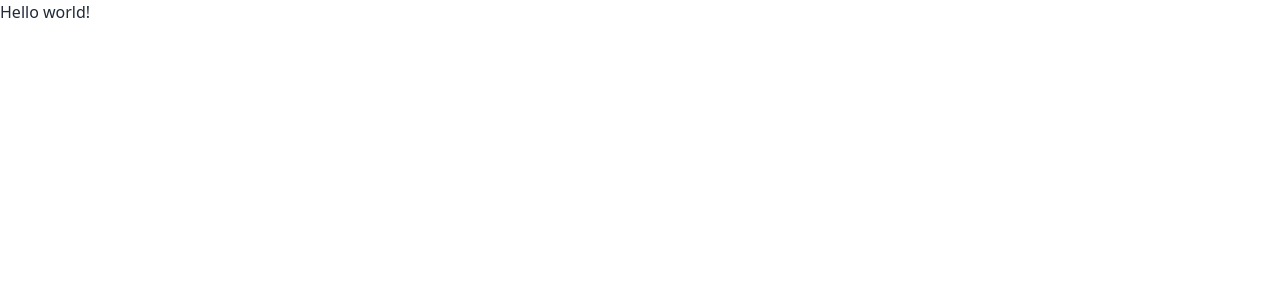
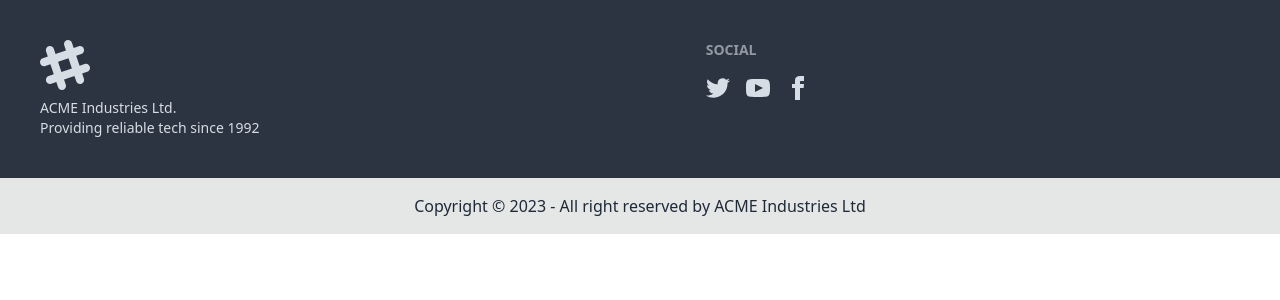
Before and after one commit to Idba1/bistro-boss, a React (Vite) app: page / in a window 1280 px wide. Shown: the top 300 px of the page. Built offline with nearby package versions, Linux system fonts and the light colour scheme.

Commit message:
add footer

```diff
--- /dev/null
+++ b/src/Main/Main.jsx
@@ -0,0 +1,28 @@
+
+const Footer = () => {
+    return (
+        <footer>
+            <div className="footer p-10 bg-neutral text-neutral-content">
+                <div>
+                    <svg width="50" height="50" viewBox="0 0 24 24" xmlns="http://www.w3.org/2000/svg" fillRule="evenodd" clipRule="evenodd" className="fill-current"><path d="M22.672 15.226l-2.432.811.841 2.515c.33 1.019-.209 2.127-1.23 2.456-1.15.325-2.148-.321-2.463-1.226l-.84-2.518-5.013 1.677.84 2.517c.391 1.203-.434 2.542-1.831 2.542-.88 0-1.601-.564-1.86-1.314l-.842-2.516-2.431.809c-1.135.328-2.145-.317-2.463-1.229-.329-1.018.211-2.127 1.231-2.456l2.432-.809-1.621-4.823-2.432.808c-1.355.384-2.558-.59-2.558-1.839 0-.817.509-1.582 1.327-1.846l2.433-.809-.842-2.515c-.33-1.02.211-2.129 1.232-2.458 1.02-.329 2.13.209 2.461 1.229l.842 2.515 5.011-1.677-.839-2.517c-.403-1.238.484-2.553 1.843-2.553.819 0 1.585.509 1.85 1.326l.841 2.517 2.431-.81c1.02-.33 2.131.211 2.461 1.229.332 1.018-.21 2.126-1.23 2.456l-2.433.809 1.622 4.823 2.433-.809c1.242-.401 2.557.484 2.557 1.838 0 .819-.51 1.583-1.328 1.847m-8.992-6.428l-5.01 1.675 1.619 4.828 5.011-1.674-1.62-4.829z"></path></svg>
+                    <p>ACME Industries Ltd.<br />Providing reliable tech since 1992</p>
+                </div>
+                <div>
+                    <span className="footer-title">Social</span>
+                    <div className="grid grid-flow-col gap-4">
+                        <a><svg xmlns="http://www.w3.org/2000/svg" width="24" height="24" viewBox="0 0 24 24" className="fill-current"><path d="M24 4.557c-.883.392-1.832.656-2.828.775 1.017-.609 1.798-1.574 2.165-2.724-.951.564-2.005.974-3.127 1.195-.897-.957-2.178-1.555-3.594-1.555-3.179 0-5.515 2.966-4.797 6.045-4.091-.205-7.719-2.165-10.148-5.144-1.29 2.213-.669 5.108 1.523 6.574-.806-.026-1.566-.247-2.229-.616-.054 2.281 1.581 4.415 3.949 4.89-.693.188-1.452.232-2.224.084.626 1.956 2.444 3.379 4.6 3.419-2.07 1.623-4.678 2.348-7.29 2.04 2.179 1.397 4.768 2.212 7.548 2.212 9.142 0 14.307-7.721 13.995-14.646.962-.695 1.797-1.562 2.457-2.549z"></path></svg></a>
+                        <a><svg xmlns="http://www.w3.org/2000/svg" width="24" height="24" viewBox="0 0 24 24" className="fill-current"><path d="M19.615 3.184c-3.604-.246-11.631-.245-15.23 0-3.897.266-4.356 2.62-4.385 8.816.029 6.185.484 8.549 4.385 8.816 3.6.245 11.626.246 15.23 0 3.897-.266 4.356-2.62 4.385-8.816-.029-6.185-.484-8.549-4.385-8.816zm-10.615 12.816v-8l8 3.993-8 4.007z"></path></svg></a>
+                        <a><svg xmlns="http://www.w3.org/2000/svg" width="24" height="24" viewBox="0 0 24 24" className="fill-current"><path d="M9 8h-3v4h3v12h5v-12h3.642l.358-4h-4v-1.667c0-.955.192-1.333 1.115-1.333h2.885v-5h-3.808c-3.596 0-5.192 1.583-5.192 4.615v3.385z"></path></svg></a>
+                    </div>
+                </div>
+            </div>
+            <div className="p-4 footer-center bg-base-300 text-base-content">
+                    <div>
+                        <p>Copyright © 2023 - All right reserved by ACME Industries Ltd</p>
+                    </div>
+                </div>
+        </footer>
+    );
+};
+
+export default Footer;
--- /dev/null
+++ b/src/Pages/Home/Home.jsx
@@ -0,0 +1,10 @@
+
+const Home = () => {
+    return (
+        <div>
+            <h1>Home</h1>
+        </div>
+    );
+};
+
+export default Home;
--- /dev/null
+++ b/src/Pages/Shared/Footer/Footer.jsx
@@ -0,0 +1,10 @@
+
+const Footer = () => {
+    return (
+        <div>
+
+        </div>
+    );
+};
+
+export default Footer;
```
Also changed, not shown: src/Routes/Routes.jsx (+9 -1 lines).
